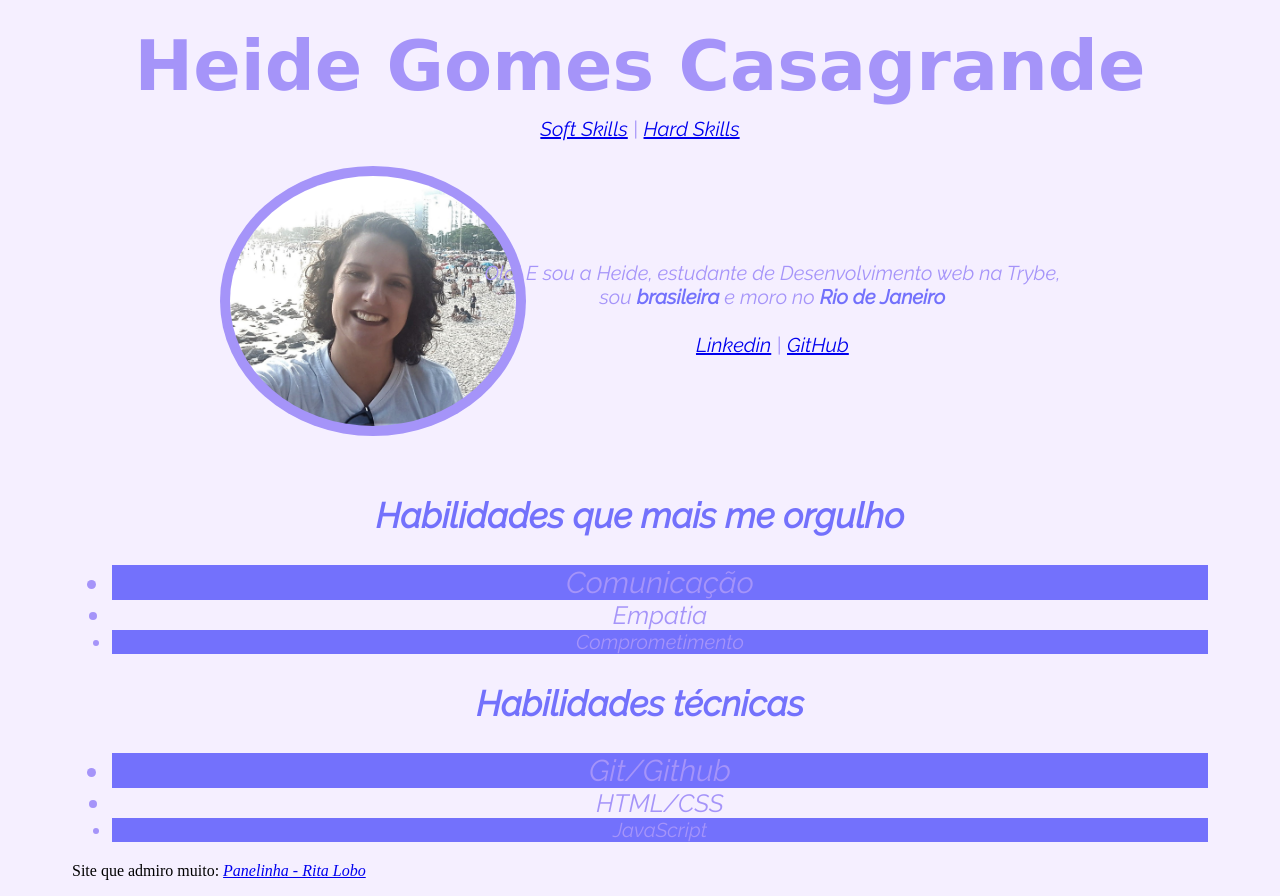
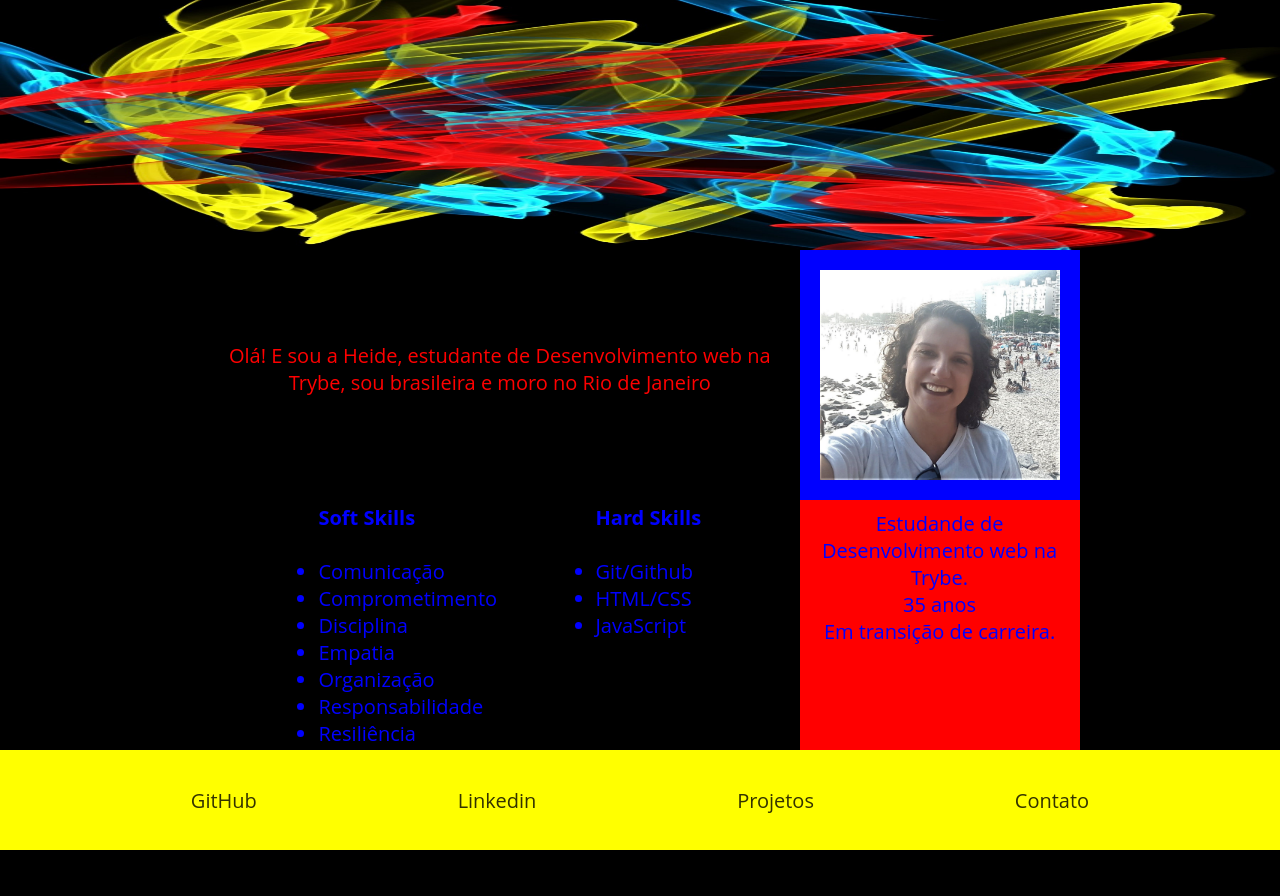
Before and after one commit to heidegomes/heidegomes.github.io, a plain HTML site: page index.html in a window 1280 px wide. After the commit the page ends 850 px from the top, so only its background shows below. Drawn offline with Linux system fonts and the light colour scheme; a web font is replaced by a local one.

Commit message:
refazendo portfolio

```diff
--- a/index.html
+++ b/index.html
@@ -1,17 +1,86 @@
-
 <!DOCTYPE html>
 <html lang="en">
+
 <head>
     <meta charset="UTF-8">
     <meta http-equiv="X-UA-Compatible" content="IE=edge">
     <meta name="viewport" content="width=device-width, initial-scale=1.0">
     <title>Heide Gomes - Portfolio</title>
-    <link href="https://fonts.googleapis.com/css2?family=Acme&family=Fredoka+One&family=Splash&display=swap" rel="stylesheet">
+    <link href="https://fonts.googleapis.com/css2?family=Acme&family=Fredoka+One&family=Splash&display=swap"
+        rel="stylesheet">
     <link href="https://fonts.googleapis.com/css2?family=Raleway:ital@1&display=swap" rel="stylesheet">
     <link rel="stylesheet" href="style.css">
 </head>
 
 <body>
+    <header>
+        <img src="./imagemFundo.jpg" alt="foto de fundo" id="img-fundo" width="1550" height="300"></section>
+    </header>
+
+    <main>
+        <div class="apresentacao">
+            <div class="descricao">
+                <p>
+                    Olá! E sou a Heide, estudante de Desenvolvimento web na Trybe, sou brasileira e moro no Rio de Janeiro
+                </p>
+            </div>
+
+            <div class="skills">
+                <div id="softSkills">
+                    <p>
+                        <h2><strong>Soft Skills</strong></h2>
+                        <br>
+                    <ul>
+                        <li class="list">Comunicação</li>
+                        <li class="list">Comprometimento</li>
+                        <li class="list">Disciplina</li>
+                        <li class="list">Empatia</li>
+                        <li class="list">Organização</li>
+                        <li class="list">Responsabilidade</li>
+                        <li class="list">Resiliência</li>
+                    </ul>
+                    </p>
+
+                </div>
+                <div id="hardSkills">
+
+                    <p>
+                        <h2 ><strong>Hard Skills</strong></h2>
+                        <br>
+                    <ul>
+                        <li class="list30">Git/Github</li>
+                        <li class="list25">HTML/CSS</li>
+                        <li class="list20">JavaScript</li>
+                    </ul>
+                    </p>
+
+                </div>
+            </div>
+        </div>
+
+        <div class="foto-info">
+            <div class="foto">
+                <img src="./FotoPerfil.jpeg" alt="minha foto" id="minhafoto"></section>
+            </div>
+            <div class="informacoes">
+                <p>
+                    Estudande de Desenvolvimento web na Trybe.
+                    <br>
+                    35 anos
+                    <br>
+                    Em transição de carreira.
+                </p>
+            </div>
+        </div>
+    </main>
+
+    <footer>
+        <a href="">GitHub</a>
+        <a href="">Linkedin</a>
+        <a href="">Projetos</a>
+        <a href="">Contato</a>
+    </footer>
+    <!--
 <div>
     <div class="cabecalho">
         <h1 class="meuNome">Heide Gomes Casagrande</h1>
@@ -49,6 +118,7 @@
 
     <p>
         Site que admiro muito: <a href="www.panelinha.com.br"><i>Panelinha - Rita Lobo</i></a>
-    </p>
+    </p> -->
 </body>
+
 </html>
--- a/style.css
+++ b/style.css
@@ -1,109 +1,128 @@
-/* div {
-    border:  2px solid green;
-} */
+* {
+    margin: 0;
+    padding: 0;
+    font-size: 100%;
+    box-sizing: border-box;
+    font-family: 'Open Sans', sans-serif;
+  }
 
 /*Primeira Parte */
 body {
-    background-color: #F5EFFF;
-    padding: 0 5%;
+    background-color: black;
+    color: blue;
+    font-size: 20px;
 }
 
-.cabecalho {
-    position: relative;
+header {
+    display: flex;
+    /* border: white 2px solid; */
+    width: auto;
+    height: 250px;
+    margin: 0;
 }
 
-.meuNome {
-    color: #A594F9;
-    font-family: 'Splash', cursive;
-    font-size: 70px;
-    text-align: center;
-    margin-bottom: 10px;
-    margin-top: 25px;
+#img-fundo {
+    max-width: 100%;
+    height: auto;
 }
 
-#nav {
-    color: #A594F9;
-    font-family: 'Raleway', sans-serif;
-    text-align: center;
-    font-size: 20px;
-    margin-bottom: 25px;
+main {
+    display: flex;
+    flex-direction: row;
+    /* border: white 2px solid; */
+    width: auto;
+    height: 500px;
+    margin: 0;
+    margin-left: 200px;
+    margin-right: 200px;
 }
 
-/*Final da Primeira Parte*/
-
-
-/*Segunda parte*/
-
-#minhafoto {
-    float: left;
-    height: 250px;
-    padding: 10px;
-    background-color: #A594F9;
-    position: absolute;
-    left: 13%;
-    border-radius: 100%;
-}
-
-
-
-.image-container {
-    height: 300px;
-    position: relative;
+.apresentacao {
+    display: flex;
+    /* border: white 2px solid; */
+    justify-content: center;
+    flex-direction: column;
+    align-self: center;
+    flex-basis: 100%;
+    width: 200px;
 }
 
 .descricao {
-    color: #A594F9;
-    font-family: 'Raleway', sans-serif;
+    color: red;
+    display: flex;
+    /* border: white 2px solid; */
+    justify-content: center;
+    align-items: center;
+    align-content: space-around;
     text-align: center;
-    font-size: 20px;
-    position: absolute;
-    top: 25%;
-    right: 13%
+    height: 250px;
 }
 
-/*Final da Segunda parte*/
-
-
-/*Terceira Parte*/
-
-h2 {
-    color: #7371FC;
-    font-family: 'Raleway', sans-serif;
-    text-align: center;
-    font-weight: 800px ;
-    font-size: 35px;
+.skills {
+    display: flex;
+    /* border: white 2px solid; */
+    flex-direction: row;
+    justify-content: space-evenly;
+    margin-left: 20px;
+    flex-grow: 0;
 }
 
-ul li:nth-child(odd){
-    background-color:#7371FC ;
+/* ul {
+    list-style: none;
+} */
+
+.foto-info {
+    display: flex;
+    /* border: white 2px solid; */
+    justify-content: space-around;
+    flex-direction: column;
+    align-self: center;
 }
 
-ul {
-    color: #A594F9;
-    font-family: 'Raleway', sans-serif;
-    text-align: center;
-    font-size: 20px;
+.foto {
 
+    display: flex;
+    /* border: white 2px solid; */
+    justify-content: center;
+    height: 250px;
 }
 
-strong {
-    color: #7371FC;
+#minhafoto {
+    background-color: blue;
+    height: 250px;
+    padding: 20px;
 }
 
-.list30 {
-    font-size: 30px;
+.informacoes {
+    display: flex;
+    /* border: white 2px solid; */
+    justify-content: center;
+    align-self: flex-start;
+    align-content: space-around;
+    /* flex-basis: 20%; */
+    height: 250px;
+    width: 280px;
+    background-color: red;
 }
 
-.list25 {
-    font-size: 25px;
+p {
+    margin: 10px;
+    text-align: center;
+}
+footer {
+    position: relative;
+    background-color: yellow;
+    display: flex;
+    align-items: center;
+    height: 100px;
+    /* border: white 2px solid; */
+    justify-content: space-evenly;
 }
 
-.list20 {
-    font-size: 20px;
+footer a {
+    color: black;
+    text-decoration: none;
+    cursor: pointer;
+    opacity: 0.8;
+    padding: 0 10px;
 }
-
-
-
-
-
-/*Final da Terceira Parte*/
```
Also changed, not shown: imagemFundo.jpg (added).
